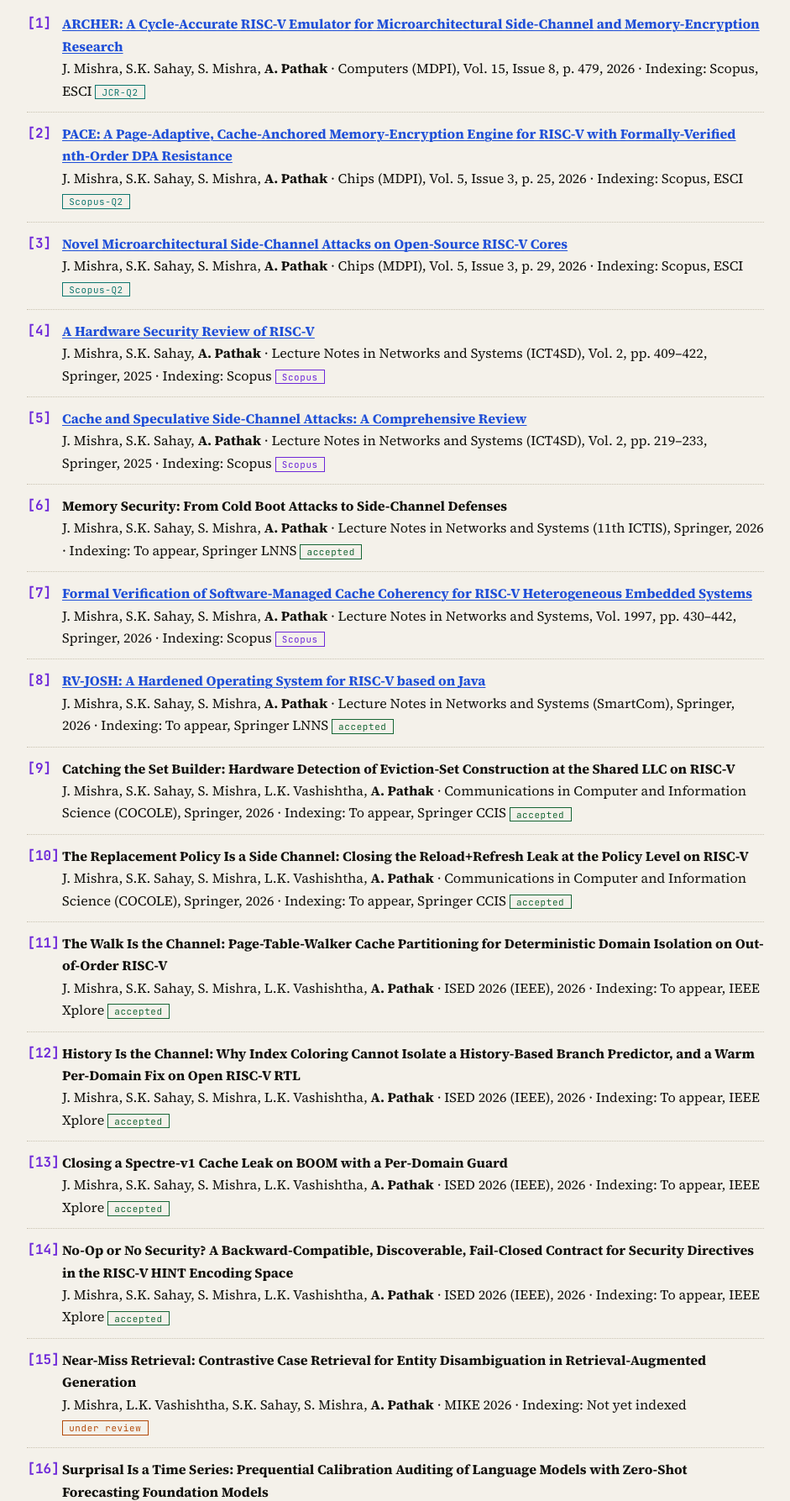
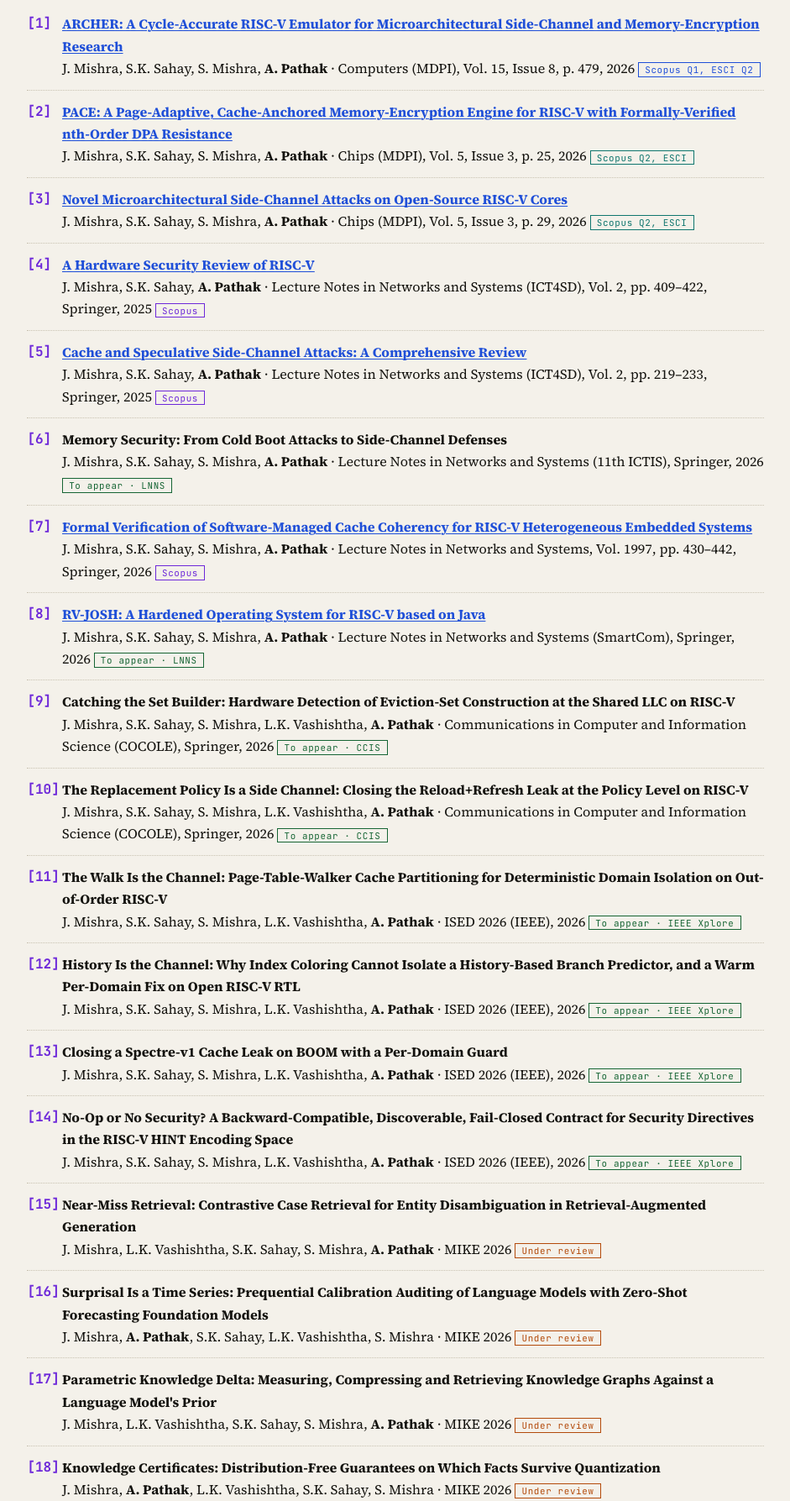
Before and after one commit to vajradevam/vajradevam.github.io, an Astro site: page /research in a window 1280 px wide. Shown: the part 1882-3669 px from the top of the page at 84% size, without its empty margins (306-1247 px from the left). Built offline with nearby package versions, Linux system fonts and the light colour scheme; Astro itself is replaced by a stand-in of ours.

Commit message:
indexing shown in badges instead of inline text

```diff
--- a/src/data/publications.json
+++ b/src/data/publications.json
@@ -13,7 +13,7 @@
     "status": "JCR-Q2",
     "note": "ESCI (WoS) · JCR Q2, IF 5.2 (Computers) · Scopus CiteScore Q1 (9.1)",
     "url": "https://www.mdpi.com/2073-431X/15/8/479",
-    "indexed": "Scopus, ESCI"
+    "indexed": "Scopus Q1, ESCI Q2"
   },
   {
     "n": 2,
@@ -29,7 +29,7 @@
     "status": "Scopus-Q2",
     "note": "Scopus · ESCI (WoS) · CiteScore Q2 (2.8); no JIF yet",
     "url": "https://www.mdpi.com/2674-0729/5/3/25",
-    "indexed": "Scopus, ESCI"
+    "indexed": "Scopus Q2, ESCI"
   },
   {
     "n": 3,
@@ -45,7 +45,7 @@
     "status": "Scopus-Q2",
     "note": "Scopus · ESCI (WoS) · CiteScore Q2 (2.8); no JIF yet",
     "url": "https://www.mdpi.com/2674-0729/5/3/29",
-    "indexed": "Scopus, ESCI"
+    "indexed": "Scopus Q2, ESCI"
   },
   {
     "n": 4,
@@ -90,7 +90,7 @@
     "year": 2026,
     "status": "accepted",
     "note": "accepted · to appear in Springer LNNS (11th ICTIS)",
-    "indexed": "To appear, Springer LNNS"
+    "indexed": "To appear · LNNS"
   },
   {
     "n": 7,
@@ -122,7 +122,7 @@
     "status": "accepted",
     "note": "accepted · to appear in Springer LNNS (SmartCom)",
     "url": "https://link.springer.com/chapter/10.1007/978-3-032-27754-1_36",
-    "indexed": "To appear, Springer LNNS"
+    "indexed": "To appear · LNNS"
   },
   {
     "n": 9,
@@ -138,7 +138,7 @@
     "year": 2026,
     "status": "accepted",
     "note": "accepted · to appear in Springer CCIS (CoCoLe)",
-    "indexed": "To appear, Springer CCIS"
+    "indexed": "To appear · CCIS"
   },
   {
     "n": 10,
@@ -154,7 +154,7 @@
     "year": 2026,
     "status": "accepted",
     "note": "accepted · to appear in Springer CCIS (CoCoLe)",
-    "indexed": "To appear, Springer CCIS"
+    "indexed": "To appear · CCIS"
   },
   {
     "n": 11,
@@ -170,7 +170,7 @@
     "year": 2026,
     "status": "accepted",
     "note": "accepted · 14th Int. Conf. on Intelligent Systems and Embedded Design; proceedings by IEEE, submitted to IEEE Xplore",
-    "indexed": "To appear, IEEE Xplore"
+    "indexed": "To appear · IEEE Xplore"
   },
   {
     "n": 12,
@@ -186,7 +186,7 @@
     "year": 2026,
     "status": "accepted",
     "note": "accepted · 14th Int. Conf. on Intelligent Systems and Embedded Design; proceedings by IEEE, submitted to IEEE Xplore",
-    "indexed": "To appear, IEEE Xplore"
+    "indexed": "To appear · IEEE Xplore"
   },
   {
     "n": 13,
@@ -202,7 +202,7 @@
     "year": 2026,
     "status": "accepted",
     "note": "accepted · 14th Int. Conf. on Intelligent Systems and Embedded Design; proceedings by IEEE, submitted to IEEE Xplore",
-    "indexed": "To appear, IEEE Xplore"
+    "indexed": "To appear · IEEE Xplore"
   },
   {
     "n": 14,
@@ -218,7 +218,7 @@
     "year": 2026,
     "status": "accepted",
     "note": "accepted · 14th Int. Conf. on Intelligent Systems and Embedded Design; proceedings by IEEE, submitted to IEEE Xplore",
-    "indexed": "To appear, IEEE Xplore"
+    "indexed": "To appear · IEEE Xplore"
   },
   {
     "n": 15,
@@ -234,7 +234,7 @@
     "year": null,
     "status": "under review",
     "note": "under review",
-    "indexed": "Not yet indexed"
+    "indexed": "Under review"
   },
   {
     "n": 16,
@@ -250,7 +250,7 @@
     "year": null,
     "status": "under review",
     "note": "under review",
-    "indexed": "Not yet indexed"
+    "indexed": "Under review"
   },
   {
     "n": 17,
@@ -266,7 +266,7 @@
     "year": null,
     "status": "under review",
     "note": "under review",
-    "indexed": "Not yet indexed"
+    "indexed": "Under review"
   },
   {
     "n": 18,
@@ -282,6 +282,6 @@
     "year": null,
     "status": "under review",
     "note": "under review",
-    "indexed": "Not yet indexed"
+    "indexed": "Under review"
   }
 ]
--- a/src/pages/research.astro
+++ b/src/pages/research.astro
@@ -5,7 +5,7 @@ import patents from '../data/patents.json';
 import publications from '../data/publications.json';
 
 const statuses = [...new Set(publications.map((p) => p.status))];
-const badge = (s: string) => s === 'SCI-Q1' || s === 'Scopus-Q1' ? 'b-q1' : s === 'SCI-Q2' || s === 'Scopus-Q2' || s === 'JCR-Q2' ? 'b-q2' : /^accepted/i.test(s) ? 'b-acc' : /^under review/i.test(s) ? 'b-rev live' : 'b-scopus';
+const badge = (s: string) => /Q1/.test(s) ? 'b-q1' : /Q2/.test(s) ? 'b-q2' : /^to appear/i.test(s) ? 'b-acc' : /^under review/i.test(s) ? 'b-rev live' : 'b-scopus';
 ---
 
 <Page
@@ -66,8 +66,8 @@ const badge = (s: string) => s === 'SCI-Q1' || s === 'Scopus-Q1' ? 'b-q1' : s ==
       <li data-status={pub.status}>
         <span>
           <span class="rtitle">{pub.url ? <a href={pub.url}>{pub.title}</a> : pub.title}</span><br />
-          <span>{(pub.authors ?? []).map((a, i) => <>{i > 0 ? ', ' : ''}{a === 'A. Pathak' ? <strong>{a}</strong> : <span>{a}</span>}</>)} · {pub.venue}{pub.year ? `, ${pub.year}` : ''} · Indexing: {pub.indexed}</span>
-          {' '}<span class={`badge ${badge(pub.status)}`}>{pub.status}</span>
+          <span>{(pub.authors ?? []).map((a, i) => <>{i > 0 ? ', ' : ''}{a === 'A. Pathak' ? <strong>{a}</strong> : <span>{a}</span>}</>)} · {pub.venue}{pub.year ? `, ${pub.year}` : ''}</span>
+          {' '}<span class={`badge ${badge(pub.indexed)}`}>{pub.indexed}</span>
         </span>
       </li>
     ))}
```
